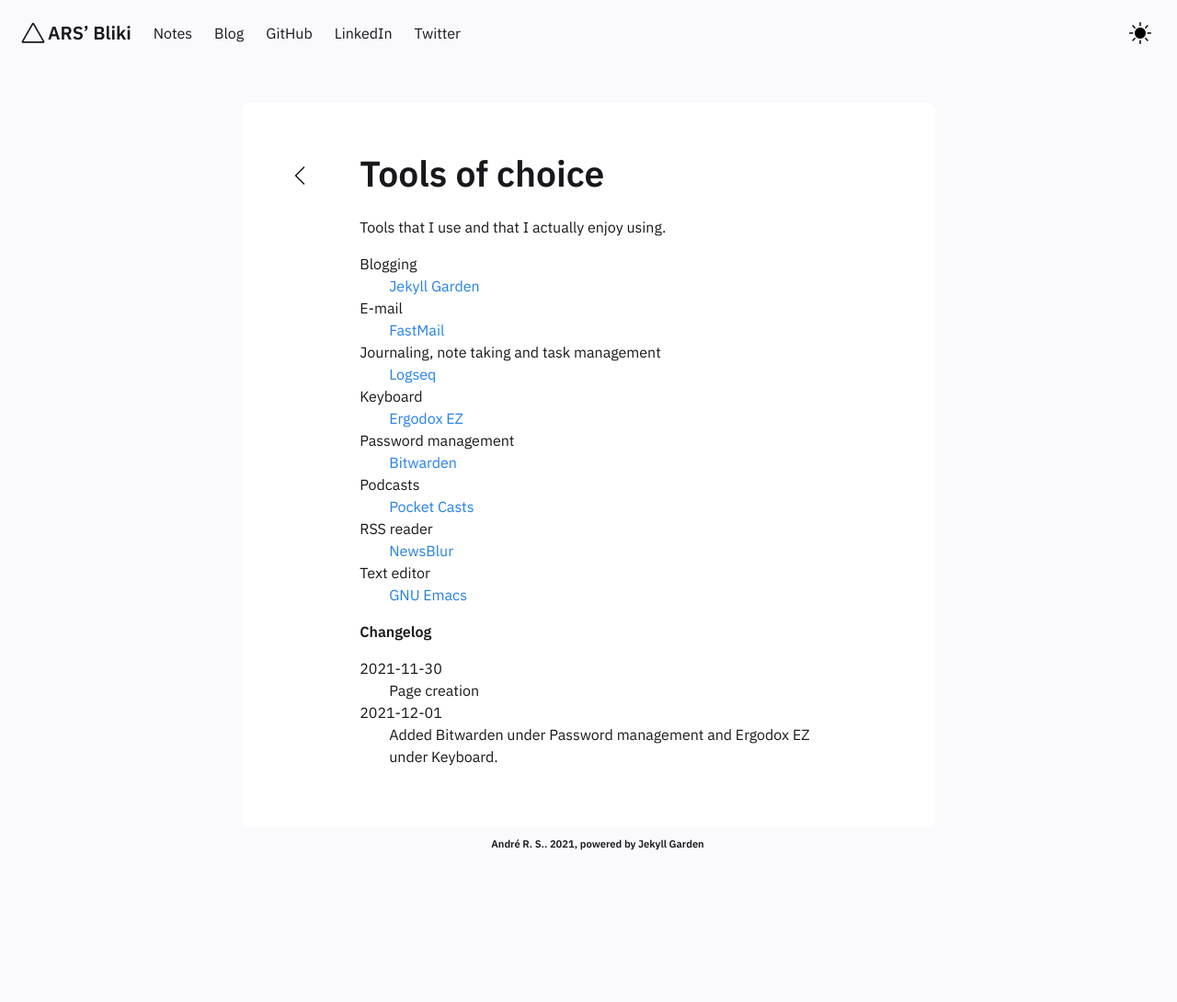
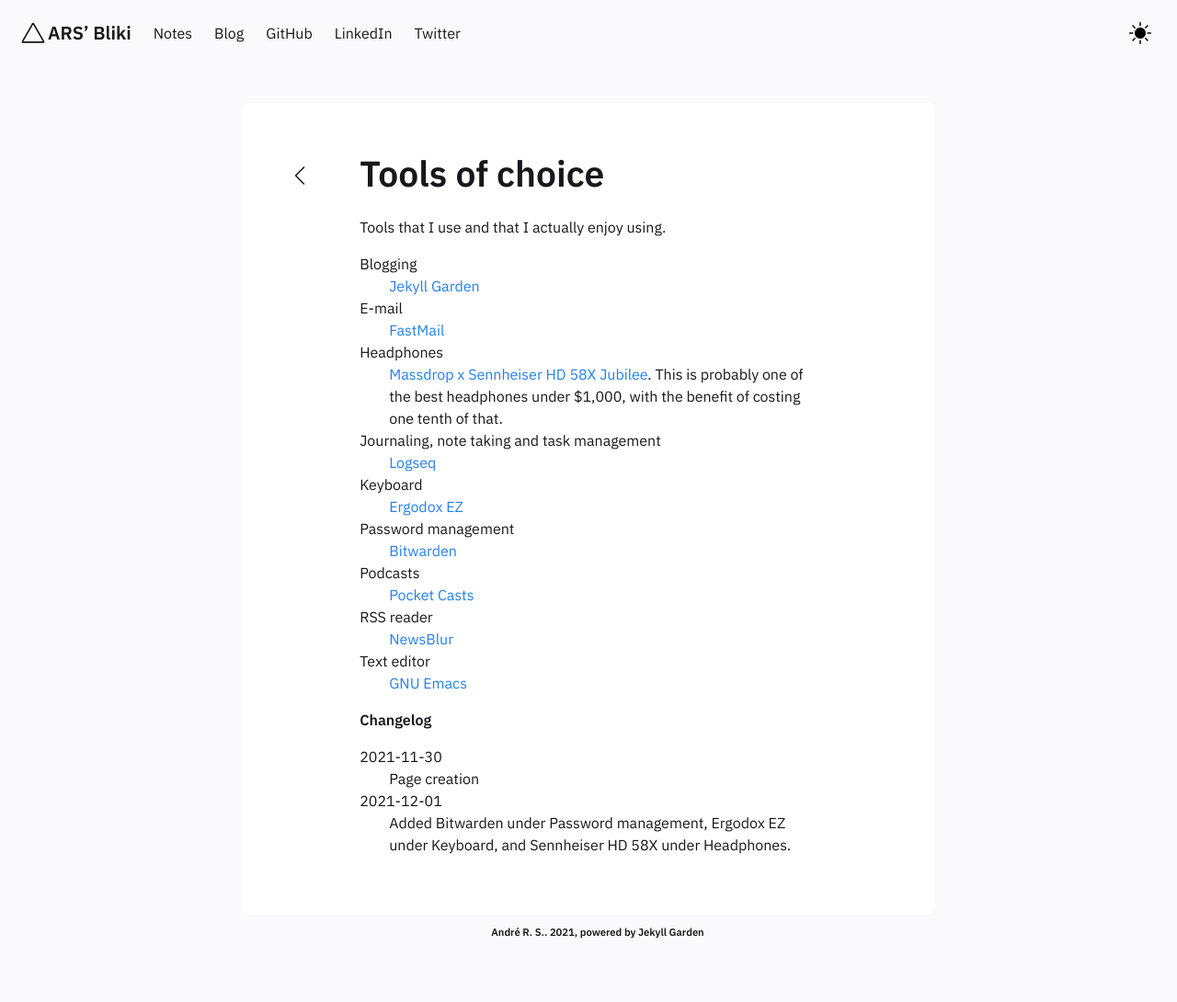
Before and after one commit to ars-dev-br/ars-dev-br.github.io, a Jekyll site: the page built from _notes/Public/Tools of choice.md, in a window 1280 px wide. Shown: the whole page at 92% size. Built offline with Jekyll 4.4.1, drawn with Linux system fonts in a browser that asks for light colours; before the commit the page ends 994 px from its top, so only the background shows below that.

Commit message:
Add Sennheiser HD 58X Jubilee to Tools of choice

```diff
--- a/_notes/Public/Tools of choice.md
+++ b/_notes/Public/Tools of choice.md
@@ -11,6 +11,12 @@ Blogging
 
 E-mail
 : [FastMail](https://www.fastmail.com/)
+
+Headphones
+: [Massdrop x Sennheiser HD 58X
+  Jubilee](https://drop.com/buy/massdrop-x-sennheiser-hd-58x-jubilee-headphones). This
+  is probably one of the best headphones under $1,000, with the
+  benefit of costing one tenth of that.
 
 Journaling, note taking and task management
 : [Logseq](https://logseq.com/)
@@ -36,4 +42,5 @@ Text editor
 : Page creation
 
 2021-12-01
-: Added Bitwarden under Password management and Ergodox EZ under Keyboard.
+: Added Bitwarden under Password management, Ergodox EZ under
+  Keyboard, and Sennheiser HD 58X under Headphones.
```
